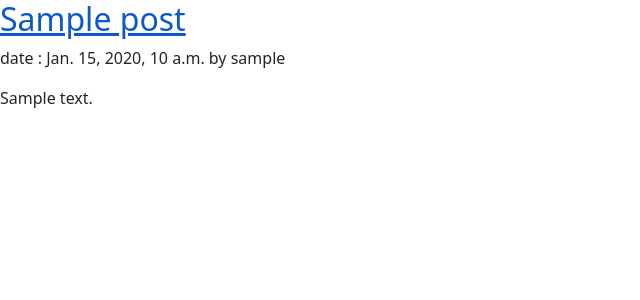
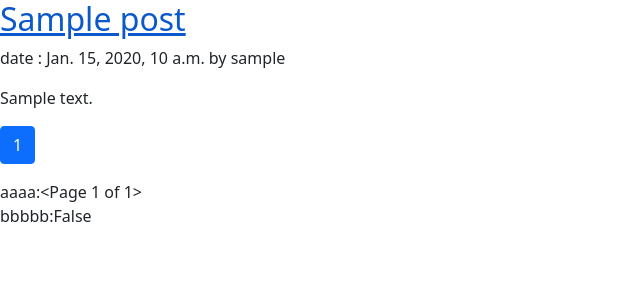
Before and after one commit to imanhpr/simple_django_blog, a Django app: page / in a window 1280 px wide. Shown: the top 300 px of the page, without its empty margins (0-640 px from the left). Run offline with Django 3.2, Linux system fonts and the light colour scheme; tables that the repository leaves empty hold one stand-in row (values such as "Sample post").

Commit message:
ADD: add simple paginator

```diff
--- a/blog/templates/blog/post/list.html
+++ b/blog/templates/blog/post/list.html
@@ -1,7 +1,7 @@
 {% extends 'blog/base.html' %} {% block title %}My Blog{% endblock title %}
 
 {% block content %}
-{% for post in posts %}
+{% for post in page %}
 <article>
     <h2>
         <a href="{{ post.get_absolute_url }}">{{ post.title }}</a>
@@ -9,5 +9,22 @@
     <p>date : {{ post.publish }} by {{ post.author }}</p>
     <p>{{ post.body|truncatewords:30|linebreaks }}</p>
 </article>
+
 {% endfor %}
+<footer>
+    <nav aria-label="Page navigation example">
+        <ul class="pagination">
+          {% if page.has_previous %}
+          <li class="page-item"><a class="page-link" href="{% url 'blog:post_list' %}?page={{page.previous_page_number}}">Previous</a></li>
+          {% endif %}
+          <li class="page-item active"><a class="page-link" href="#">{{page.number}}</a></li>
+          {% if page.has_next%}
+          <li class="page-item"><a class="page-link" href="{% url 'blog:post_list' %}?page={{page.next_page_number}}">Next</a></li>
+          {% endif %}
+        </ul>
+      </nav>
+    aaaa:{{page}}
+    <br>
+    bbbbb:{{page.has_next}}
+</footer>
 {% endblock content %}
--- a/blog/views.py
+++ b/blog/views.py
@@ -1,5 +1,6 @@
 from typing import NewType
 
+from django.core.paginator import EmptyPage, PageNotAnInteger, Paginator
 from django.http import HttpRequest, HttpResponse
 from django.shortcuts import get_object_or_404, render
 
@@ -9,13 +10,27 @@ SlugType = NewType("SlugType", str)
 
 
 def post_list(request: HttpRequest) -> HttpResponse:
-    posts = Post.published_manager.all()
+    objects = Post.published_manager.all()
+    print(len(objects))
+    paginator = Paginator(object_list=objects, per_page=1)
+
+    page_number = request.GET.get("page")
+    try:
+        posts = paginator.page(page_number)
+        print(posts)
+    except PageNotAnInteger:
+        posts = paginator.page(1)
+    except EmptyPage:
+        posts = paginator.page(paginator.num_pages)
+
     return render(
-        request=request, template_name="blog/post/list.html", context={"posts": posts}
+        request=request,
+        template_name="blog/post/list.html",
+        context={"page": posts},
     )
 
 
-def post_detail(request: HttpRequest, year: int, month: int, day: int, post : SlugType):
+def post_detail(request: HttpRequest, year: int, month: int, day: int, post: SlugType):
     post = get_object_or_404(
         Post,
         slug=post,
```
